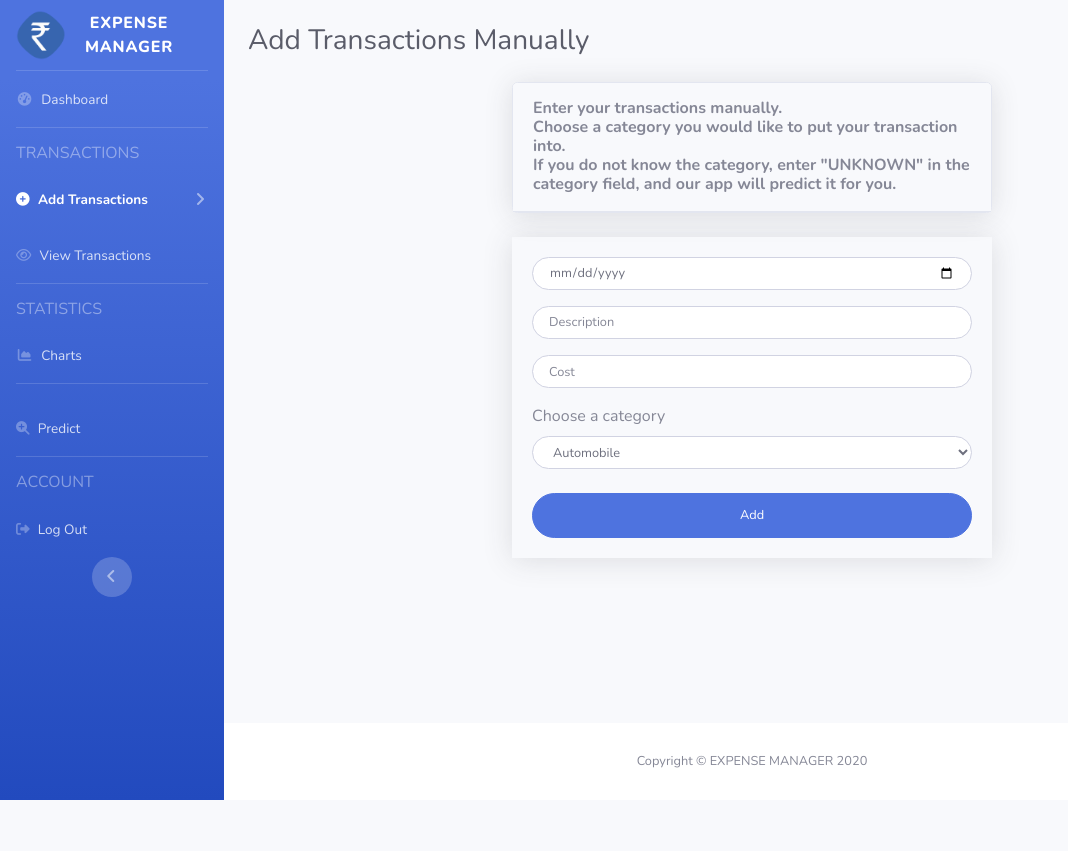
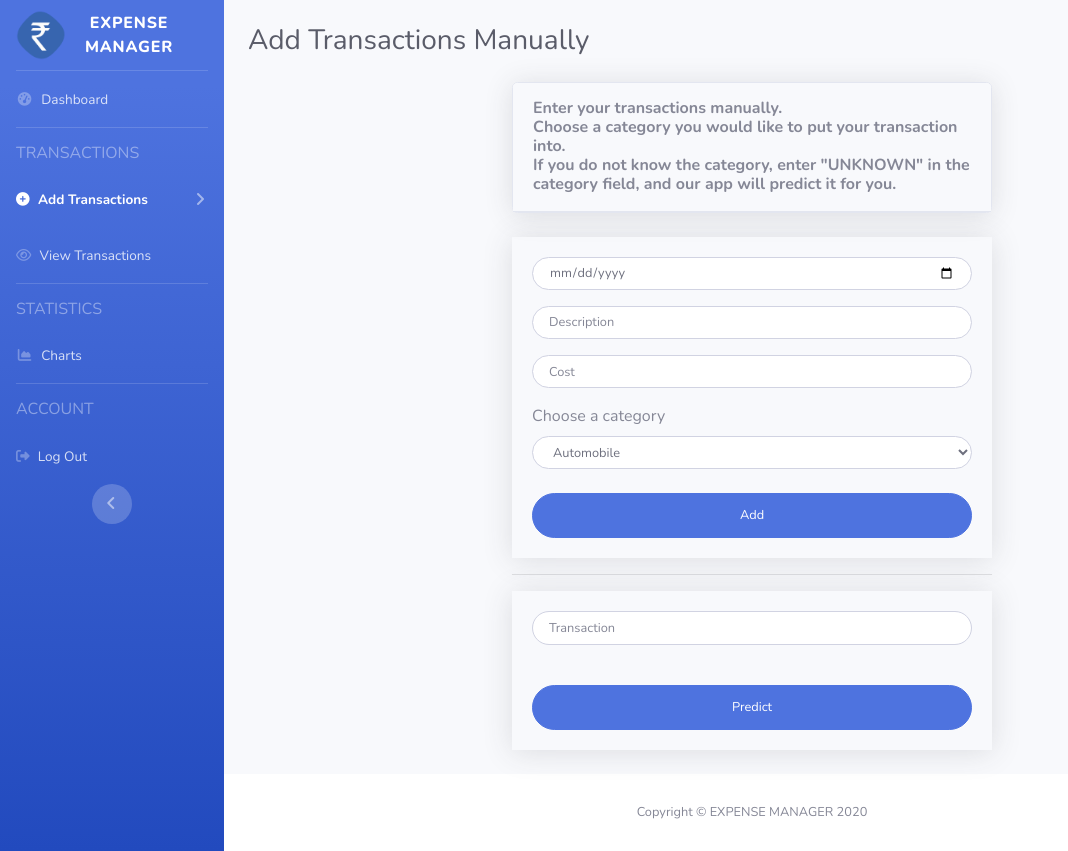
Before and after one commit to ramkrishnan6/project, a Django app: page /myapp/manual in a window 1280 px wide. Shown: the whole page, without its empty margins (0-1068 px from the left). Before the commit the page ends 800 px from the top, so only its background shows below. Run offline with Django 3.2, Linux system fonts and the light colour scheme; a user stored in the database is signed in; some libraries are stand-ins or nearby versions.

Commit message:
Update admin-only feature, Fix back ground image

```diff
--- a/myapp/views.py
+++ b/myapp/views.py
@@ -85,8 +85,7 @@ def handlePredict(request):
     if request.method == 'POST':
         transaction = request.POST['transaction']
         prediction = predict(transaction)[0]
-    else:
-        return render(request, 'tempPredict.html')
+
     return HttpResponse(prediction)
 
 
--- a/templates/manual.html
+++ b/templates/manual.html
@@ -1,17 +1,17 @@
 {% load static %}
 <!DOCTYPE html>
 <html lang="en">
-<link rel="icon" type="image/png" href="{% static 'images/icons/icon.ico' %}"/>
+<link href="{% static 'images/icons/icon.ico' %}" rel="icon" type="image/png"/>
 <head>
 
     <!-- Required meta tags -->
-    <link rel="icon" type="image/png" href="{% static 'images/icons/icon.ico' %}"/>
+    <link href="{% static 'images/icons/icon.ico' %}" rel="icon" type="image/png"/>
     <meta charset="utf-8">
-    <meta name="viewport" content="width=device-width, initial-scale=1, shrink-to-fit=no">
+    <meta content="width=device-width, initial-scale=1, shrink-to-fit=no" name="viewport">
     <meta charset="UTF-8">
-    <meta http-equiv="X-UA-Compatible" content="IE=edge">
-    <meta name="description" content="">
-    <meta name="author" content="">
+    <meta content="IE=edge" http-equiv="X-UA-Compatible">
+    <meta content="" name="description">
+    <meta content="" name="author">
 
     <!-- Custom fonts for this template-->
     <link href="{% static 'imp/vendor/fontawesome-free/css/all.min.css' %}" rel="stylesheet" type="text/css">
@@ -40,6 +40,11 @@
         input[type=number] {
           -moz-appearance: textfield;
         }
+
+
+
+
+
 
     </style>
 
@@ -76,12 +81,12 @@
 
         <!-- Add Transactions Items -->
         <li class="nav-item active">
-            <a class="nav-link collapsed" href="#" data-toggle="collapse" data-target="#collapseTwo"
-               aria-expanded="true" aria-controls="collapseTwo">
+            <a aria-controls="collapseTwo" aria-expanded="true" class="nav-link collapsed" data-target="#collapseTwo"
+               data-toggle="collapse" href="#">
                 <i class="fas fa-plus-circle"></i>
                 <span>Add Transactions</span>
             </a>
-            <div id="collapseTwo" class="collapse" aria-labelledby="headingTwo" data-parent="#accordionSidebar">
+            <div aria-labelledby="headingTwo" class="collapse" data-parent="#accordionSidebar" id="collapseTwo">
                 <div class="bg-white py-2 collapse-inner rounded">
                     <a class="collapse-item" href="/myapp/manual">Add Manually</a>
                     <a class="collapse-item" href="/myapp/csv">Add CSV</a>
@@ -115,17 +120,6 @@
         <!-- Divider -->
         <hr class="sidebar-divider d-none d-md-block">
 
-        <!-- ADMIN ONLY PREDICT SECTION -->
-        {% if request.user.username == "admin" %}
-        <li class="nav-item">
-            <a class="nav-link" href="/myapp/predict">
-                <i class="fa fa-search-plus" aria-hidden="true"></i>
-                <span>Predict</span></a>
-        </li>
-
-        <!-- Divider -->
-        <hr class="sidebar-divider">
-        {% endif %}
         <!-- HEADING ACCOUNT -->
         <div class="sidebar-heading">
             <h6>ACCOUNT</h6>
@@ -134,7 +128,7 @@
         <!-- Log Out -->
         <li class="nav-item">
             <a class="nav-link" href="/myapp/logout">
-                <i class="fa fa-sign-out" aria-hidden="true"></i>
+                <i aria-hidden="true" class="fa fa-sign-out"></i>
                 <span>Log Out</span></a>
         </li>
 
@@ -147,7 +141,7 @@
     </ul>
     <!-- End of Sidebar -->
     <!-- Content Wrapper -->
-    <div id="content-wrapper" class="d-flex flex-column">
+    <div class="d-flex flex-column" id="content-wrapper">
 
         <!-- Main Content -->
         <div id="content">
@@ -169,31 +163,32 @@
                                 <h6 class="m-0 font-weight-bold ">
                                     <span>Enter your transactions manually.</span><br>
                                     <span>Choose a category you would like to put your transaction into.</span><br>
-                                    <span>If you do not know the category, enter "UNKNOWN" in the category field, and our app will predict it for you.</span></h6>
+                                    <span>If you do not know the category, enter "UNKNOWN" in the category field, and our app will predict it for you.</span>
+                                </h6>
 
                             </div>
                         </div>
 
                         <!-- Card Body -->
                         <div class="card-body shadow">
-
-
-
-                            <form class="user" action='/myapp/manual' method='post'>
+                            <form action='/myapp/manual' class="user" method='post'>
                                 {% csrf_token %}
-
                                 <div class="form-group">
-                                    <input type="date" class="form-control btn-user" name="dateOfTransaction" placeholder="Date of Transaction (in yyyy-mm-dd only)" required>
+                                    <input class="form-control btn-user" name="dateOfTransaction"
+                                           placeholder="Date of Transaction (in yyyy-mm-dd only)"
+                                           required type="date">
                                 </div>
                                 <div class="form-group">
-                                    <input type="text" class="form-control btn-user" name="description" placeholder="Description" required>
+                                    <input class="form-control btn-user" name="description" placeholder="Description"
+                                           required type="text">
                                 </div>
                                 <div class="form-group">
-                                    <input type="number" class="form-control btn-user py-1" name="cost" placeholder="Cost" required>
+                                    <input class="form-control btn-user py-1" name="cost" placeholder="Cost"
+                                           required type="number">
                                 </div>
                                 <div class="dropdown">
                                     <label for="category">Choose a category</label>
-                                    <select  class=" form-control btn-user py-1 " id="category" name="category" required>
+                                    <select class=" form-control btn-user py-1 " id="category" name="category" required>
                                         <option value="Automobile">Automobile</option>
                                         <option value="Bank Transfer">Bank Transfer</option>
                                         <option value="Cash Withdrawal">Cash Withdrawal</option>
@@ -213,16 +208,37 @@
                                 </div>
                                 <br>
                                 <div>
-                                    <button type="submit" class="btn btn-primary btn-user btn-block">
+                                    <button class="btn btn-primary btn-user btn-block" type="submit">
                                         Add
                                     </button>
                                 </div>
                             </form>
                         </div>
+
+                        <!------------------------------------------------------------------------------------------------------------->
+                       {% if user.id == 1 %}
+                        <hr>
+                        <div class="card-body shadow">
+                            <form action='/myapp/predict' class="user" method='post'>
+                                {% csrf_token %}
+
+                                <div class="form-group">
+                                    <input class="form-control btn-user" name="transaction" placeholder="Transaction"
+                                           required type="text">
+                                </div>
+
+                                <br>
+                                <div>
+                                    <button class="btn btn-primary btn-user btn-block" type="submit">
+                                        Predict
+                                    </button>
+                                </div>
+                            </form>
+                        </div>
+                        {% endif %}
                     </div>
                 </div>
             </div>
-
 
 
         </div>
@@ -249,7 +265,7 @@
 {% else %}
 <h1>You are not signed in!</h1>
 <h2>Kindly sign in, You will be redirected in 5 seconds</h2>
-<meta http-equiv="refresh" content="5; url = '/myapp/login' ">
+<meta content="5; url = '/myapp/login' " http-equiv="refresh">
 {% endif %}
 
 <!-- Bootstrap core JavaScript-->
@@ -269,6 +285,19 @@
 <script src="{% static 'imp/js/demo/chart-area-demo.js' %}"></script>
 <script src="{% static 'imp/js/demo/chart-pie-demo.js' %}"></script>
 
+<script type="text/javascript">
+    function newPage(num) {
+        var url = new Array();
+        url[0] = "/myapp/dashboard";
+        window.location = url[num];
+        ``
+    }
+
+
+
+
+
+</script>
 
 </body>
 </html>
```
Also changed, not shown: templates/charts.html (+0 -11 lines), templates/dashboard.html (+0 -11 lines), templates/tempPredict.html (deleted, +0 -89 lines), templates/transactions.html (+0 -11 lines), db.sqlite3, static/imp/css/sb-admin-2.css.
